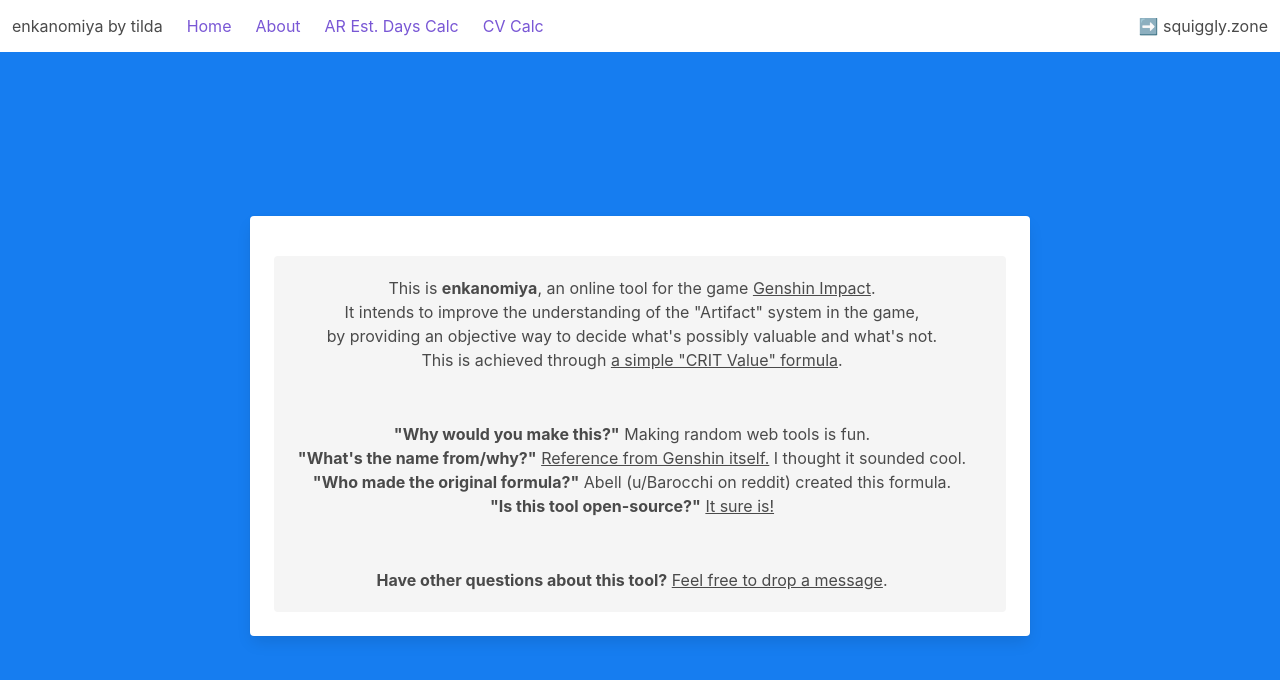
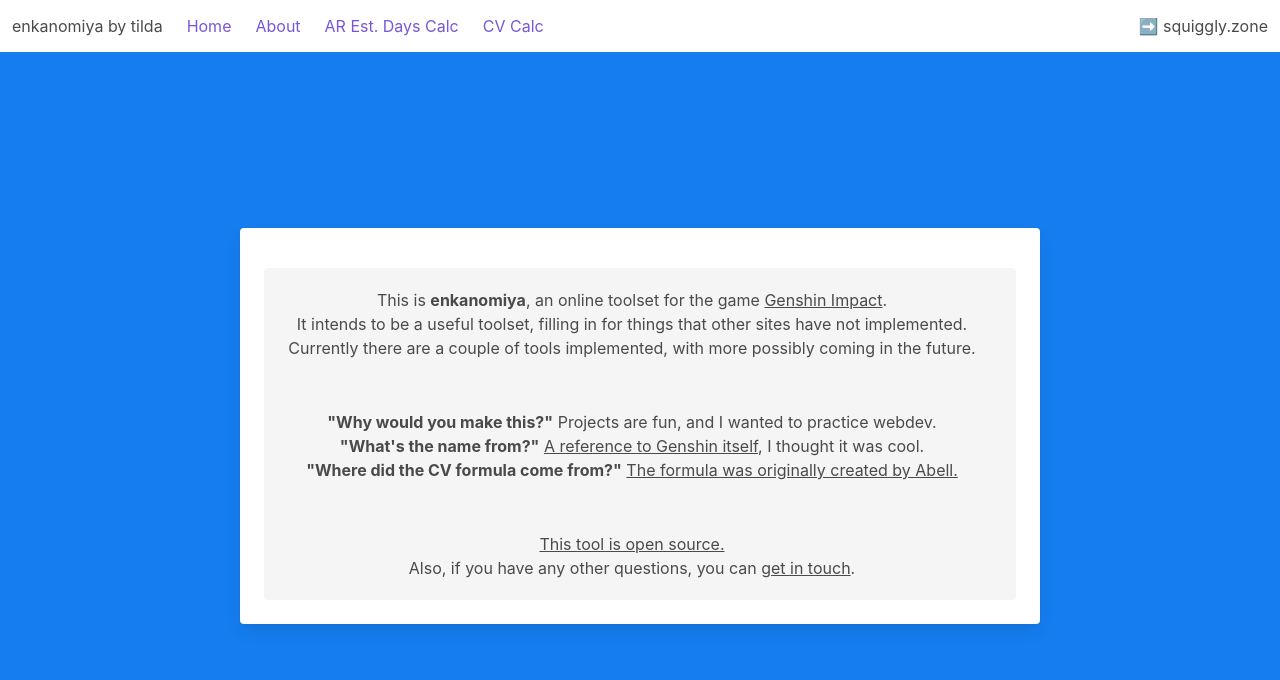
Before and after one commit to tilda/enkanomiya, a Vue app: page /about in a window 1280 px wide. Shown: the top 680 px of the page. Built offline with nearby package versions, Linux system fonts and the light colour scheme.

Commit message:
rewrite about page

```diff
--- a/src/views/About.vue
+++ b/src/views/About.vue
@@ -1,14 +1,15 @@
 <template>
     <div class="notification mt-4">
         <div class="content">
-            This is <b>enkanomiya</b>, an online tool for the game <a href="https://genshin.mihoyo.com">Genshin Impact</a>.
-            <br/>It intends to improve the understanding of the "Artifact" system in the game,<br/> by providing an objective way to decide what's possibly valuable and what's not.
-            <br/>This is achieved through <a href="https://www.reddit.com/r/Genshin_Impact/comments/o5xuc4/simple_infographic_about_critical_value/">a simple "CRIT Value" formula</a>.
-            <hr/><b>"Why would you make this?"</b> Making random web tools is fun.
-            <br/><b>"What's the name from/why?"</b> <a href="https://genshin-impact.fandom.com/wiki/Enkanomiya">Reference from Genshin itself.</a> I thought it sounded cool.
-            <br/><b>"Who made the original formula?"</b> Abell (u/Barocchi on reddit) created this formula.
-            <br/><b>"Is this tool open-source?"</b> <a href="https://github.com/tilda/enkanomiya">It sure is!</a>
-            <hr/><b>Have other questions about this tool?</b> <a href="https://squiggle.cf/contact">Feel free to drop a message</a>.
+            This is <b>enkanomiya</b>, an online toolset for the game <a href="https://genshin.mihoyo.com">Genshin Impact</a>.
+            <br/>It intends to be a useful toolset, filling in for things that other sites have not implemented.
+            <br/>Currently there are a couple of tools implemented, with more possibly coming in the future.
+            <hr/><b>"Why would you make this?"</b> Projects are fun, and I wanted to practice webdev.
+            <br/><b>"What's the name from?"</b> <a href="https://genshin-impact.fandom.com/wiki/Enkanomiya">A reference to Genshin itself</a>, I thought it was cool.
+            <br/><b>"Where did the CV formula come from?"</b> <a href="https://www.reddit.com/r/Genshin_Impact/comments/o5xuc4/simple_infographic_about_critical_value/">The formula was originally created by Abell.</a>
+
+            <hr/><a href="https://github.com/tilda/enkanomiya">This tool is open source.</a>
+            <br/>Also, if you have any other questions, you can <a href="https://squiggly.zone/contact">get in touch</a>.
         </div>
     </div>
 </template>
```
